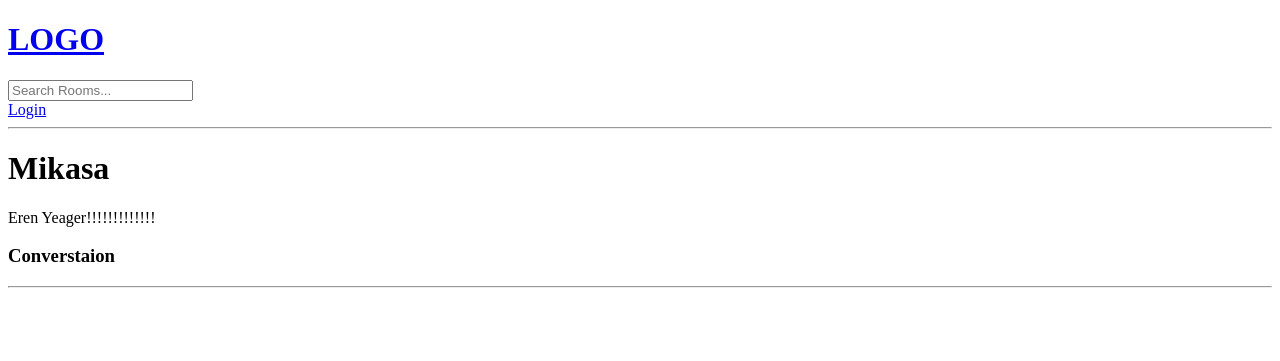
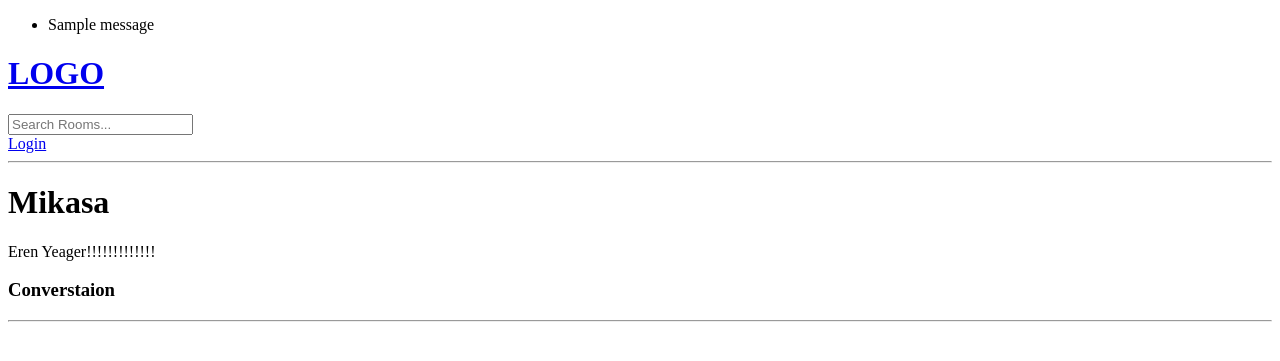
Before and after one commit to navanish07/EduConnect, a Django app: page /room/4/ in a window 1280 px wide. Shown: the top 361 px of the page. Run offline with Django 5.2, Linux system fonts and the light colour scheme; data comes from the database, SQL or seed files in the repository; one stand-in notice (Sample message) is shown.

Commit message:
Fixed the messages error

```diff
--- a/EduConnect/base/templates/base/room.html
+++ b/EduConnect/base/templates/base/room.html
@@ -10,7 +10,7 @@
 <div class="comment-wrapper">
     <h3>Converstaion</h3>
     <hr>
-    {% for message in messages %}
+    {% for message in room_messages %}
     <div>
         <small>@{{message.user}} {{message.created}} </small>
         <p>{{message.body}}</p>
--- a/EduConnect/base/views.py
+++ b/EduConnect/base/views.py
@@ -77,8 +77,8 @@
 
 def room(request, pk):
     room = Room.objects.get(id=pk)  # Get room from database with id=pk (primary key)
-    messages = room.message_set.all()  # Get all messages from database for this room
-    context = { 'room': room, 'messages': messages }
+    room_messages = room.message_set.all()  # Get all messages from database for this room
+    context = { 'room': room, 'room_messages': room_messages }
     return render(request, 'base/room.html', context)
 
 @login_required(login_url='login')
```
